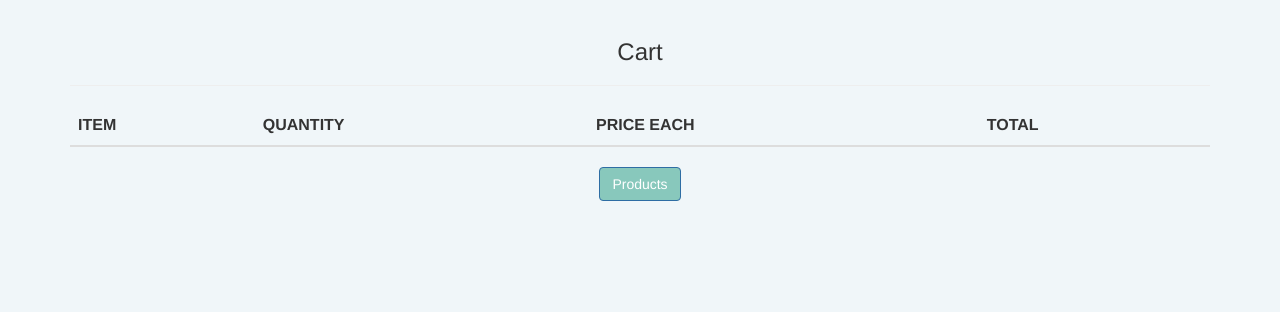
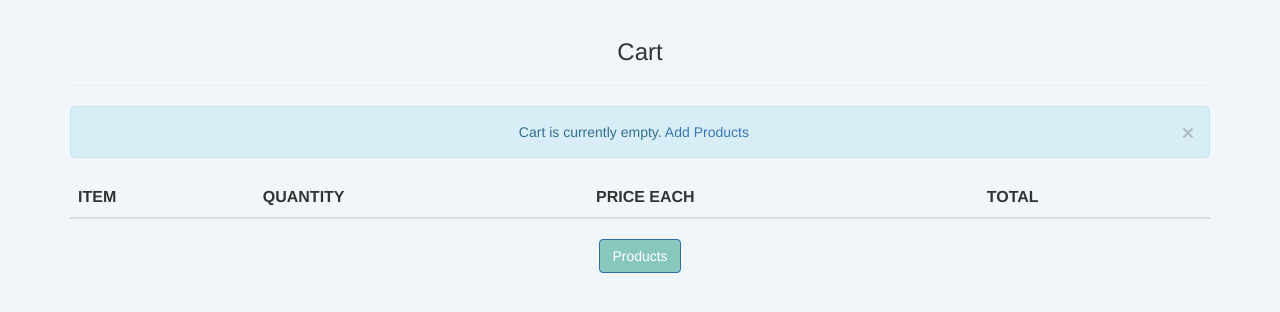
Before and after one commit to derekmcauley7/phorest-products-store-django, a Django app: template shoppingcart/templates/shoppingcart/display-cart.html in a window 1280 px wide. Shown: the part 51-363 px from the top of the page. Run offline with Django 4.2, Linux system fonts and the light colour scheme; the template is opened without the code that fills it, so the values that code supplies are empty; some libraries are stand-ins or nearby versions.

Commit message:
Adding bootstrap alert when cart if selected but it is empty

```diff
--- a/shoppingcart/templates/shoppingcart/display-cart.html
+++ b/shoppingcart/templates/shoppingcart/display-cart.html
@@ -19,6 +19,13 @@
                         <th scope="col" class="text-uppercase">total</th>
                     </tr>
                 </thead>
+                {% if not request.session.cart.items %}
+                    <div class="alert alert-info" role="alert">
+                        <button type="button" class="close" data-dismiss="alert"><span aria-hidden="true">&times;</span><span class="sr-only">Close</span></button>
+                           Cart is currently empty.
+                           <a href="{% url 'products' %}" > Add Products </a>
+                    </div>
+                {% endif %}
                 <tbody>
                     {% for key,value in request.session.cart.items %}
                     <tr>
--- a/static/templates/base.html
+++ b/static/templates/base.html
@@ -47,7 +47,7 @@
 
               {% if  request.session.cart|length == 0 %}
               <li>
-                <a href=""><i class="fa fa-shopping-cart fa-lg" aria-hidden="true"></i></a>
+                <a href="{% url 'cart_detail' %}"><i class="fa fa-shopping-cart fa-lg" aria-hidden="true"></i></a>
               </li>
               {% else %}
               <li>
```
